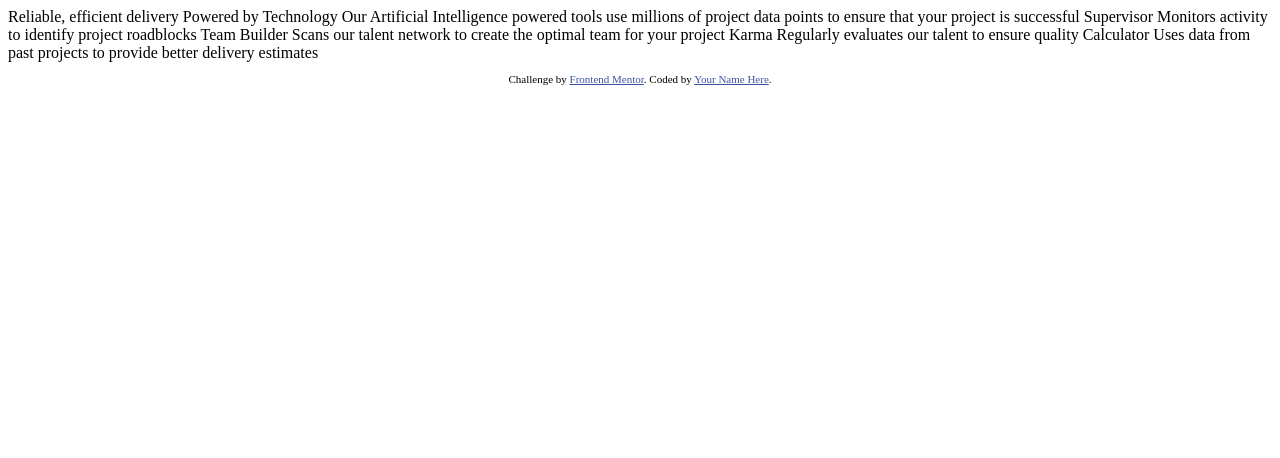
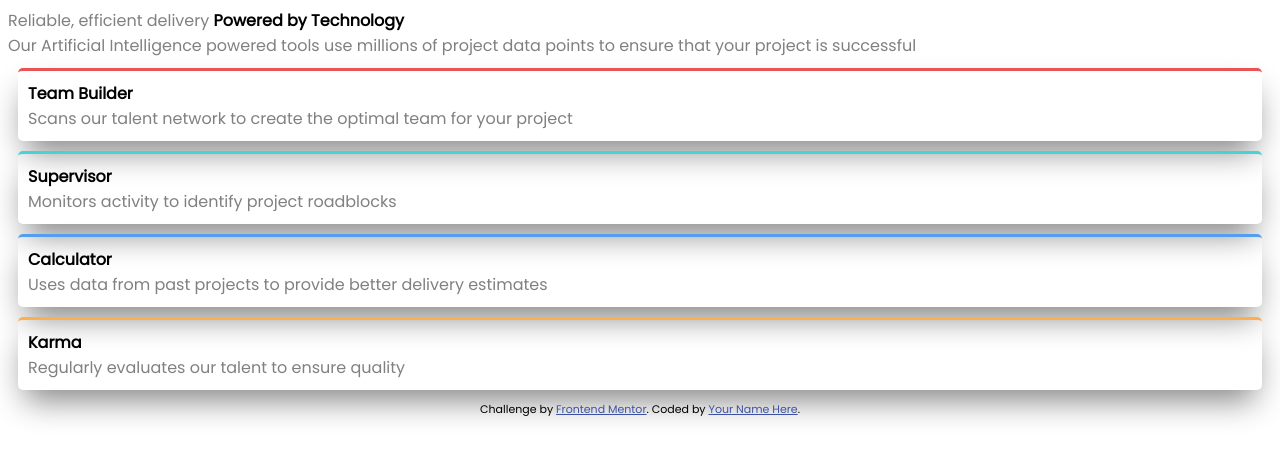
Before and after one commit to jcherven/four-card-feature-section, a plain HTML site: page index.html in a window 1280 px wide. Drawn offline with Linux system fonts and the light colour scheme.

Commit message:
adds body style and some styling

```diff
--- a/index.html
+++ b/index.html
@@ -1,44 +1,91 @@
 <!DOCTYPE html>
 <html lang="en">
   <head>
-  <meta charset="UTF-8">
-  <meta name="viewport" content="width=device-width, initial-scale=1.0"> <!-- displays site properly based on user's device -->
+    <meta charset="UTF-8" />
+    <meta name="viewport" content="width=device-width, initial-scale=1.0" />
+    <!-- displays site properly based on user's device -->
 
-  <link rel="icon" type="image/png" sizes="32x32" href="./images/favicon-32x32.png">
+    <link
+      rel="icon"
+      type="image/png"
+      sizes="32x32"
+      href="./images/favicon-32x32.png"
+    />
+
+    <link
+      href="https://fonts.googleapis.com/css?family=Poppins&display=swap"
+      rel="stylesheet"
+    />
+    <link rel="stylesheet" href="./style.css" />
 
     <title>Frontend Mentor | Four card feature section</title>
+  </head>
 
-  <!-- Feel free to remove these styles or customise in your own stylesheet 👍 -->
-  <style>
-    .attribution { font-size: 11px; text-align: center; }
-    .attribution a { color: hsl(228, 45%, 44%); }
-  </style>
-</head>
   <body>
+    <div class="container">
+      <div class="content-wrapper">
+        <div class="title-text-wrapper">
+          <div class="title-text-primary">
+            <span class="title-primary">Reliable, efficient delivery</span>
+            <span class="title-secondary">Powered by Technology</span>
+          </div>
+          <div class="text-body">
+            Our Artificial Intelligence powered tools use millions of project
+            data points to ensure that your project is successful
+          </div>
+        </div>
 
-  Reliable, efficient delivery
-  Powered by Technology
+        <div class="cards-wrapper">
+          <div class="card" id="card-north">
+            <div class="card-title">
+              Team Builder
+            </div>
+            <div class="card-text">
+              Scans our talent network to create the optimal team for your
+              project
+            </div>
+            <div class="card-image"></div>
+          </div>
 
-  Our Artificial Intelligence powered tools use millions of project data points
-  to ensure that your project is successful
+          <div class="card" id="card-west">
+            <div class="card-title">
+              Supervisor
+            </div>
+            <div class="card-text">
+              Monitors activity to identify project roadblocks
+            </div>
+            <div class="card-image"></div>
+          </div>
 
-  Supervisor
-  Monitors activity to identify project roadblocks
+          <div class="card" id="card-east">
+            <div class="card-title">
+              Calculator
+            </div>
+            <div class="card-text">
+              Uses data from past projects to provide better delivery estimates
+            </div>
+            <div class="card-image"></div>
+          </div>
 
-  Team Builder
-  Scans our talent network to create the optimal team for your project
-
+          <div class="card" id="card-south">
+            <div class="card-title">
               Karma
+            </div>
+            <div class="card-text">
               Regularly evaluates our talent to ensure quality
-
-  Calculator
-  Uses data from past projects to provide better delivery estimates
-
+            </div>
+            <div class="card-image"></div>
+          </div>
+        </div>
+      </div>
+    </div>
 
     <footer>
       <p class="attribution">
-      Challenge by <a href="https://www.frontendmentor.io?ref=challenge" target="_blank">Frontend Mentor</a>.
-      Coded by <a href="#">Your Name Here</a>.
+        Challenge by
+        <a href="https://www.frontendmentor.io?ref=challenge" target="_blank"
+          >Frontend Mentor</a
+        >. Coded by <a href="#">Your Name Here</a>.
       </p>
     </footer>
   </body>
--- /dev/null
+++ b/style.css
@@ -0,0 +1,59 @@
+body {
+  font-family: 'Poppins', sans-serif;
+}
+
+.title-primary {
+  font-weight: 400;
+  color: gray;
+}
+
+.title-secondary {
+  font-weight: 600;
+}
+
+.text-body {
+  color: gray;
+  font-weight: 200;
+}
+
+.card {
+  padding: 10px;
+  margin: 10px;
+  box-shadow: 0px 17px 32px -7px rgba(0, 0, 0, 0.49);
+  border-radius: 5px;
+  border: 0px solid #000000;
+}
+
+#card-north {
+  border-top: 3px solid hsl(0, 78%, 62%);
+}
+
+#card-west {
+  border-top: 3px solid hsl(180, 62%, 55%);
+}
+
+#card-east {
+  border-top: 3px solid hsl(212, 86%, 64%);
+}
+
+#card-south {
+  border-top: 3px solid hsl(34, 97%, 64%);
+}
+
+.card-title {
+  font-weight: 600;
+}
+
+.card-text {
+  color: gray;
+  font-weight: 200;
+}
+
+.attribution {
+  font-size: 11px;
+  text-align: center;
+}
+
+.attribution a {
+  color: hsl(228, 45%, 44%);
+}
```
Lines whose indentation alone changed are shown as unchanged.
